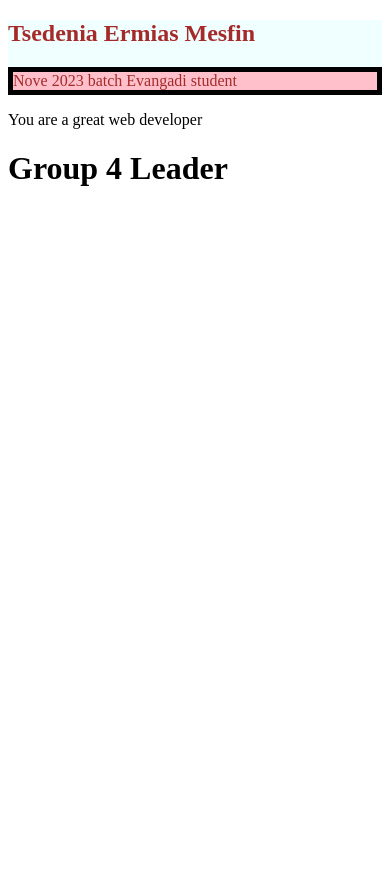
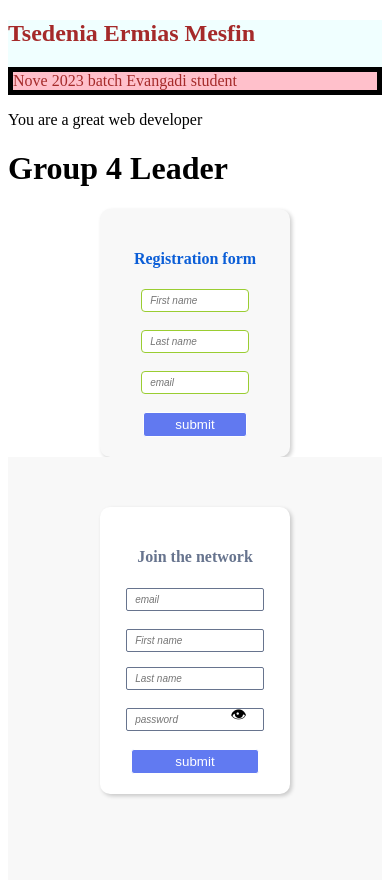
Before and after one commit to tsedeniaermias/TsediExercise, a plain HTML site: page index.html in a window 390 px wide. Before the commit the page ends 844 px from the top, so only its background shows below. Drawn offline with Linux system fonts and the light colour scheme.

Commit message:
html css js tsedi

```diff
--- a/css/tsedi.css
+++ b/css/tsedi.css
@@ -6,3 +6,124 @@
     background-color: pink;
     border: solid 5px black;
 }
+
+
+input{
+  padding: 8px;
+  outline: none;
+
+}
+
+.box,.box1,.form-submission{
+  box-shadow: 2px 2px 4px rgba(0, 0, 0, 0.2);
+  width: 40%;
+  margin:0 auto;
+  background-color: #F8F8F8;
+  padding: 20px;
+  border-radius: 10px;
+  text-align: center;
+
+}
+
+
+.box2{
+  box-shadow: 2px 2px 4px rgba(0, 0, 0, 0.2);
+  width: 40%;
+  margin:0 auto;
+  background-color: #FFFFFF;
+  padding: 20px;
+  border-radius: 10px;
+  text-align: center;
+}
+
+.box1 input,.form-submission input,.box2 input{
+  width: 60%;
+  border-radius: 4px;
+}
+
+.box h4{
+  color: #0b5ed7;
+}
+
+.box2 h4{
+  color: #67748e;
+}
+
+
+.bgc{
+  background-color: #F8F8F8;
+  padding-block: 50px;
+}
+
+.box input[type="text"],.box input[type="email"],.form-submission input{
+  width: 60%;
+  border-radius: 4px;
+  border: 1px solid yellowgreen;
+  height: 5px;
+  font-style: italic;
+  font-size: 10px;
+}
+
+.box2 input{
+  width: 80%;
+  border: 1px solid #67748e;
+  border-radius: 2px;
+  height: 5px;
+  font-style: italic;
+  font-size: 10px;
+}
+
+
+
+form div{
+  text-align: center;
+}
+
+button.btn , .form-submission input[type="submit"]{
+  color: white;
+  border-radius: 3px;
+  width: 70%;
+  border: 1px solid ;
+  background-color:#516CF0;
+  opacity: 0.9;
+  height: 25px;
+}
+button.btn:hover{
+
+  opacity: 1;
+}
+
+.box2 button.btn {
+  width: 86%;
+}
+
+  .box2 input[name='third-value'],.box2 input[name='fourth-value']{
+  width: 37%;
+}
+
+
+
+@media(max-width:768px){
+
+  .box2 input[name='third-value'],.box2 input[name='fourth-value']{
+  width: 80%;
+}
+
+.box2 input[name='third-value']{
+  margin-bottom: 15px;
+}
+
+}
+
+.password-container {
+  position: relative;
+}
+
+#togglePassword {
+  position: absolute;
+  top: 50%;
+  right: 10px;
+  transform: translateX(-80%) translateY(-60%);
+  cursor: pointer;
+  user-select: none;
+}
--- a/index.html
+++ b/index.html
@@ -16,6 +16,92 @@
     <h1>Group 4 Leader</h1>
 
 
+
+     <div class="box">
+
+          <h4>Registration form</h4>
+
+            <div class="errorDisplay"></div>
+
+
+            <form action="#" id="formm"  method="post">
+
+                        <div>
+                          <input type="text" name="third-value" id="th" placeholder="First name">
+
+                        </div>
+
+                        <br>
+
+                        <div>
+                          <input type="text" name="fourth-value" id="fo" placeholder="Last name">
+                        </div>
+
+                        <br>
+
+                        <div>
+                          <input type="email" name="fifth-value" id="fi" placeholder="email">
+                        </div>
+
+                        <br>
+
+                        <div> <button type="submit" class="btn">submit</button></div>
+
+            </form>
+
+    </div>
+
+
+
+<div class="bgc">
+
+    <div class="box2">
+
+          <h4>Join the network</h4>
+
+            <!-- <div class="errorDisplay"></div> -->
+
+
+            <form action="#" id="form"  method="post">
+
+                        <div>
+                          <input type="email" name="fifth-value" id="email" placeholder="email">
+                        </div>
+
+                        <br>
+
+                        <div>
+                          <input type="text" name="third-value" id=" " placeholder="First name">
+                          <input type="text" name="fourth-value" id="" placeholder="Last name">
+                        </div>
+
+                        <br>
+
+
+                        <div class="password-container">
+                          <input type="password" name="password" id="password" placeholder="password">
+                          <span id="togglePassword" onclick="togglePasswordField()">&#128065;</span>
+                        </div>
+
+                        <br>
+
+                        <div> <button type="submit" class="btn">submit</button></div>
+
+            </form>
+
+    </div>
+
+
+
+    <br><br>
+
+
+
+
+
+</div>
+
+
     <script src="./js/script.js"></script>
 </body>
 </html>
--- a/js/script.js
+++ b/js/script.js
@@ -1,4 +1,74 @@
 // alert("start studying for week 2")
+
+let fomm = $("#formm");
+
+
+function submit(event) {
+  event.preventDefault();
+  var errors = [];
+
+  //Nb => inputs of the user
+  vall1 = $("input[name='third-value']").val();
+  vall2 = $("input[name='fourth-value']").val();
+  vall3 = $("input[name='fifth-value']").val();
+
+  if (vall1.length > 0 && vall2.length > 0 && vall3.length) {
+    $("#formm").empty();
+    fomm.append(
+      $("<div></div>")
+        .html(`${vall1} ${vall2} <br/> ${vall3}`)
+        .css({ color: "darkcyan" })
+    );
+    $(".box h4").text("registered");
+  } else {
+    if (vall1.length == 0) {
+      errors.push("First name field is required");
+    }
+
+    if (vall2.length == 0) {
+      errors.push("Last name field is required");
+    }
+
+    if (vall3.length == 0) {
+      errors.push("email field is required");
+    }
+  }
+
+  if (errors.length > 0 && $(".errorDisplay").text().length == 0) {
+    let ErrorsDisplay = $(".errorDisplay");
+
+    ErrorsDisplay.css({
+      border: "1px solid red",
+      "margin-bottom": "20px",
+      "font-size": "10px",
+      color: "lightcoral",
+      "text-align": "center",
+    });
+
+    for (var i = 0; i < errors.length; i++) {
+      ErrorsDisplay.append(errors[i] + "<br>");
+    }
+  }
+}
+
+
+$("input").focus(function () {
+        if ($(".errorDisplay").text().length>1) {
+          $(".errorDisplay").remove();
+        }
+
+        $(this).css({ border: "solid blue","border-width":"1px 1px 2px ","background-color":""})
+
+});
+
+
+$("input").blur(function (e) {
+    $(this).css({ border: "1px solid"});
+});
+
+
+
+fomm.submit(submit);
 
 
 
```
